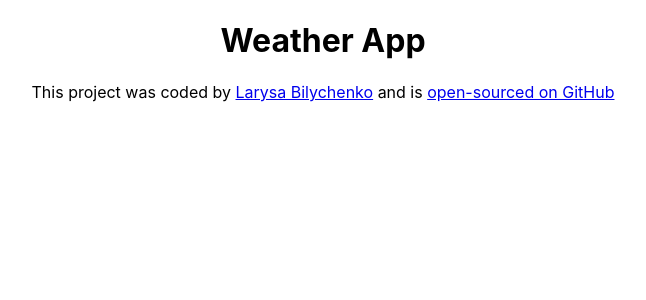
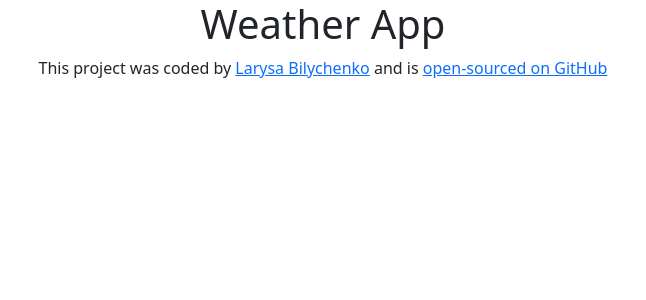
Before and after one commit to LarysaBilychenko/Final-React-Weather-App, a React (Create React App) app: page / in a window 1280 px wide. Shown: the top 300 px of the page, without its empty margins (317-963 px from the left). Built offline with nearby package versions, Linux system fonts and the light colour scheme.

Commit message:
added bootstrap

```diff
--- a/package.json
+++ b/package.json
@@ -6,6 +6,7 @@
     "@testing-library/jest-dom": "^5.16.5",
     "@testing-library/react": "^13.4.0",
     "@testing-library/user-event": "^13.5.0",
+    "bootstrap": "^5.2.3",
     "react": "^18.2.0",
     "react-dom": "^18.2.0",
     "react-scripts": "5.0.1",
--- a/public/index.html
+++ b/public/index.html
@@ -13,7 +13,8 @@
     <title>React Weather App</title>
   </head>
   <body>
-    <noscript>You need to enable JavaScript to run this app.</noscript>
+    <noscript>Hello</noscript>
+    <div class="container"></div>
     <div id="root"></div>
   </body>
 </html>
--- a/src/App.js
+++ b/src/App.js
@@ -4,6 +4,7 @@ import "./App.css";
 export default function App() {
   return (
     <div className="App">
+      <div className="container">
         <h1>Weather App</h1>
         <footer>
           This project was coded by{" "}
@@ -24,5 +25,6 @@ export default function App() {
           </a>
         </footer>
       </div>
+    </div>
   );
 }
```
Also changed, not shown: src/index.js (+7 -6 lines), 1 other file (tests, documents, lock files or other folders). Lines whose indentation alone changed are shown as unchanged.
